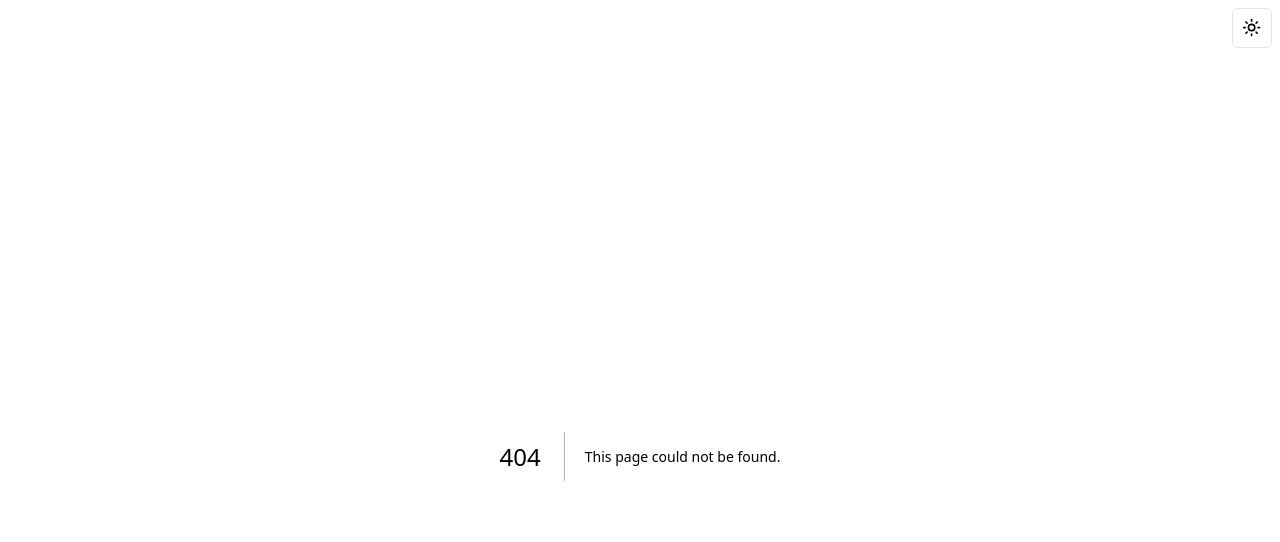
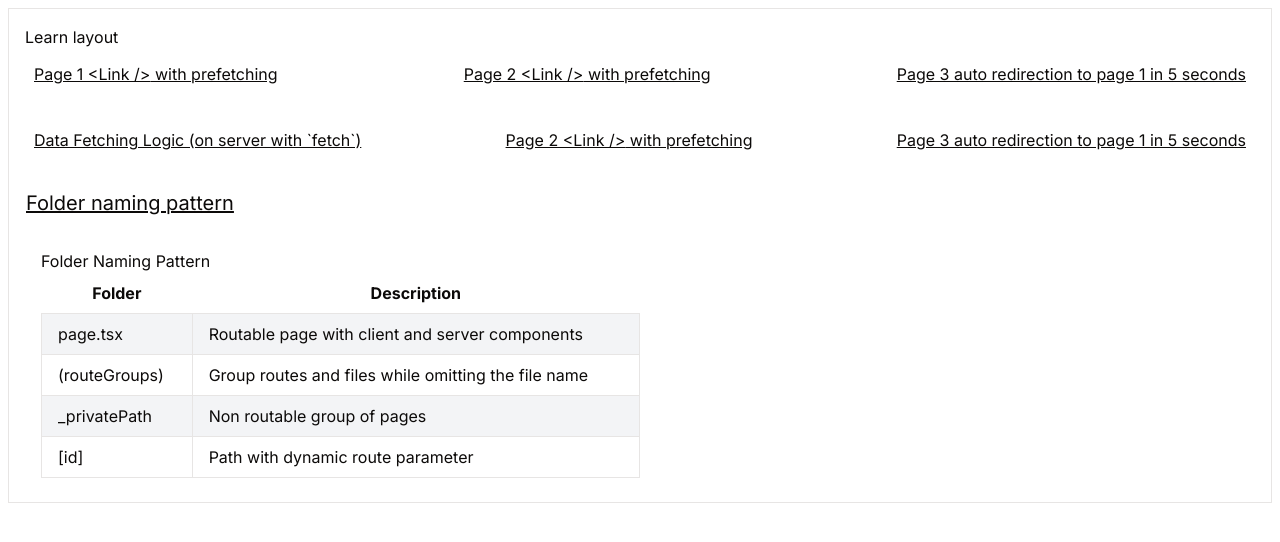
Before and after one commit to aditya-v22/nextjs-shadcn-template, a Next.js app: page /learn/folder-naming-pattern in a window 1280 px wide. Before the commit this address had no page. Shown: the top 542 px of the page. Built offline with nearby package versions, Linux system fonts and the light colour scheme.

Commit message:
Move lightswitch outside layout

```diff
--- a/app/layout.tsx
+++ b/app/layout.tsx
@@ -25,12 +25,6 @@ export default function RootLayout({
           enableSystem
           disableTransitionOnChange
         >
-          <section
-            id='app-bar'
-            className='flex h-14 items-center justify-end p-2'
-          >
-            <LightSwitch />
-          </section>
           {children}
         </ThemeProvider>
       </body>
--- /dev/null
+++ b/app/learn/folder-naming-pattern/page.tsx
@@ -0,0 +1,40 @@
+export default function FolderNamingPattern() {
+  return (
+    <section>
+      <h2>Folder Naming Pattern</h2>
+
+      <table className='table-auto sm:w-full md:w-1/2'>
+        <thead>
+          <tr>
+            <th className='px-4 py-2'>Folder</th>
+            <th className='px-4 py-2'>Description</th>
+          </tr>
+        </thead>
+        <tbody>
+          <tr className='bg-gray-100 dark:bg-gray-800'>
+            <td className='border px-4 py-2'>page.tsx</td>
+            <td className='border px-4 py-2'>
+              Routable page with client and server components
+            </td>
+          </tr>
+          <tr className='bg-white dark:bg-gray-700'>
+            <td className='border px-4 py-2'>(routeGroups)</td>
+            <td className='border px-4 py-2'>
+              Group routes and files while omitting the file name
+            </td>
+          </tr>
+          <tr className='bg-gray-100 dark:bg-gray-800'>
+            <td className='border px-4 py-2'>_privatePath</td>
+            <td className='border px-4 py-2'>Non routable group of pages</td>
+          </tr>
+          <tr className='bg-white dark:bg-gray-700'>
+            <td className='border px-4 py-2'>[id]</td>
+            <td className='border px-4 py-2'>
+              Path with dynamic route parameter
+            </td>
+          </tr>
+        </tbody>
+      </table>
+    </section>
+  );
+}
--- a/app/learn/layout.tsx
+++ b/app/learn/layout.tsx
@@ -54,6 +54,14 @@ export default function LearnLayout({
           Page 3 auto redirection to page 1 in 5 seconds
         </Link>
       </section>
+      <section id='content' className='mt-4 min-h-full rounded py-2 text-xl'>
+        <Link
+          className='px border border-white py-1 underline'
+          href='/learn/folder-naming-pattern'
+        >
+          Folder naming pattern
+        </Link>
+      </section>
       <section id='content' className='mt-4 min-h-full rounded px-4 py-2'>
         {children}
       </section>
```
